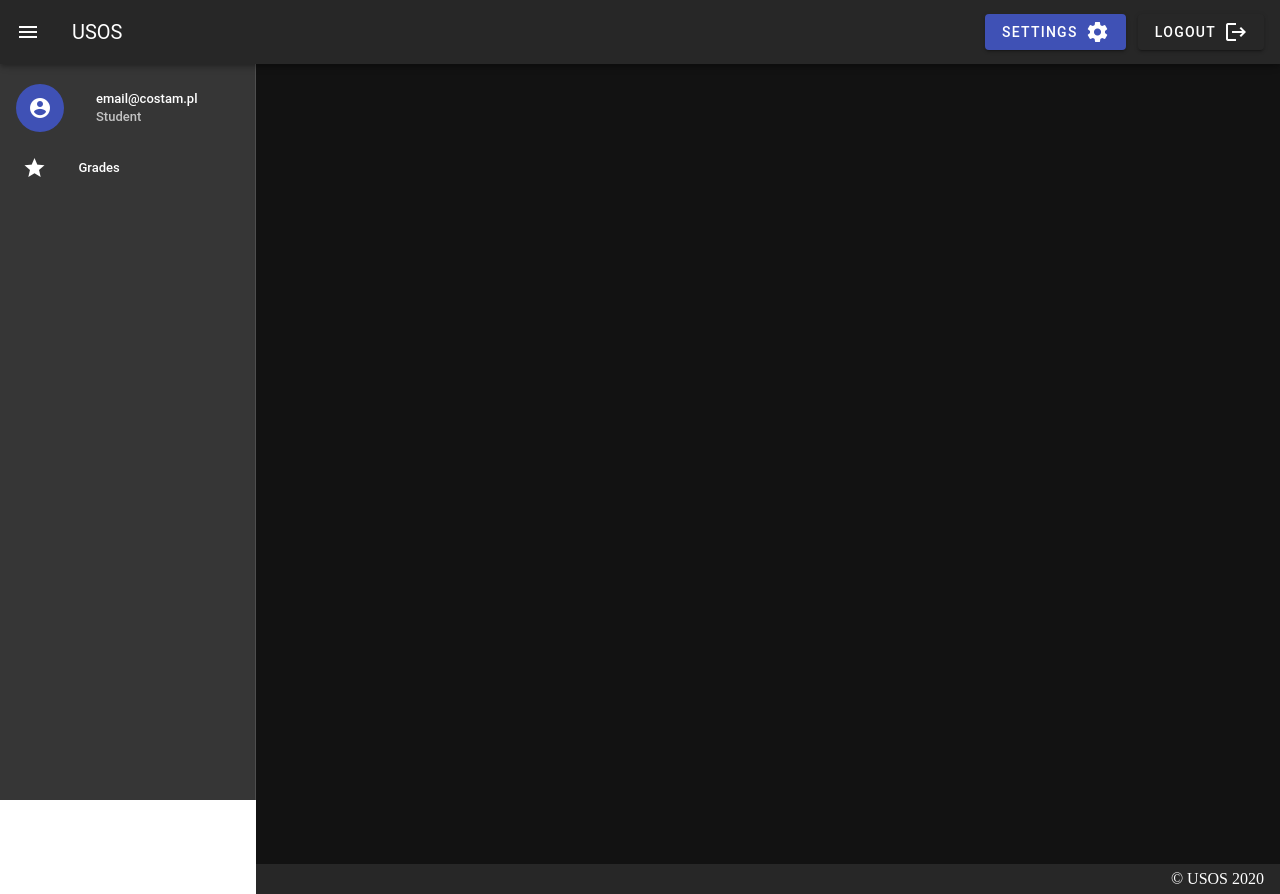
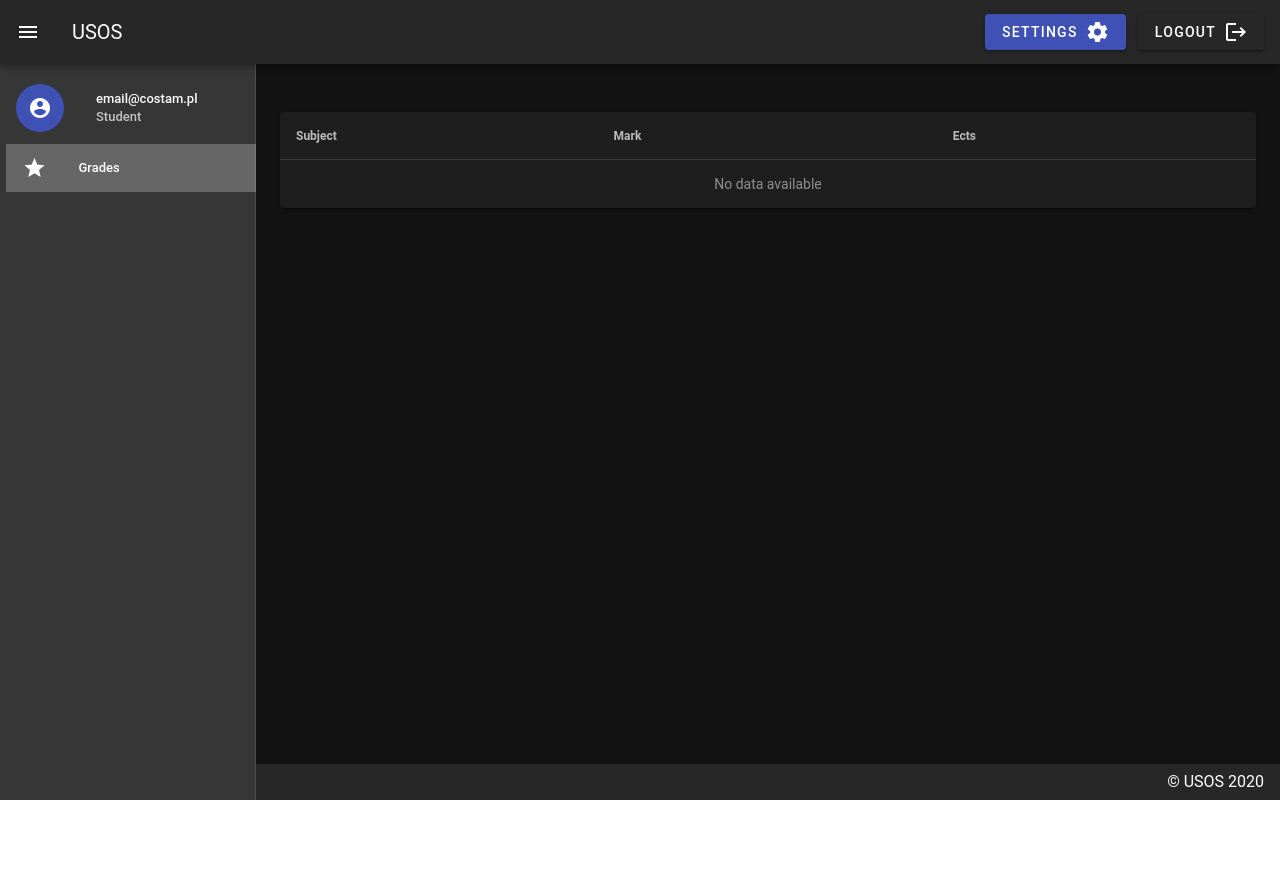
Before and after one commit to cherro0125/usos_frontend, a Vue app: page /grades in a window 1280 px wide. After the commit the page ends 800 px from the top, so only its background shows below. Built offline with nearby package versions, Linux system fonts and the light colour scheme; a small style sheet from the web is missing.

Commit message:
Grades page view, set up router

```diff
--- a/src/App.vue
+++ b/src/App.vue
@@ -1,8 +1,11 @@
 <template>
-  <v-content>
+  <v-app>
     <Header></Header>
+    <v-content>
+      <router-view></router-view>
+    </v-content>
     <Footer></Footer>
-  </v-content>
+  </v-app>
 </template>
 
 <script>
--- /dev/null
+++ b/src/components/Grades/Grades.vue
@@ -0,0 +1,19 @@
+<template>
+  <v-container>
+    <GradesTable></GradesTable>
+  </v-container>
+</template>
+
+<script>
+import GradesTable from "./GradesTable/GradesTable";
+
+export default {
+  data() {
+    return {};
+  },
+  components: { GradesTable }
+};
+</script>
+
+<style scoped>
+</style>
--- /dev/null
+++ b/src/components/Grades/GradesTable/GradesTable.vue
@@ -0,0 +1,32 @@
+<template>
+  <v-container>
+    <v-data-table
+      hide-default-footer
+      :dark="$vuetify.theme.dark"
+      :headers="headers"
+      class="elevation-1"
+    ></v-data-table>
+  </v-container>
+</template>
+
+<script>
+export default {
+  data() {
+    return {
+      headers: [
+        {
+          text: "Subject",
+          align: "start",
+          sortable: false,
+          value: "name"
+        },
+        { text: "Mark", value: "mark" },
+        { text: "Ects", value: "ects" },
+      ]
+    };
+  }
+};
+</script>
+
+<style scoped>
+</style>
--- a/src/components/Header/Header.vue
+++ b/src/components/Header/Header.vue
@@ -1,32 +1,32 @@
 <template>
-  <v-app>
+  <v-container>
     <v-app-bar app clipped-left :dark="$vuetify.theme.dark">
       <v-app-bar-nav-icon @click.stop="drawer = !drawer"></v-app-bar-nav-icon>
       <v-toolbar-title>USOS</v-toolbar-title>
       <v-spacer></v-spacer>
       <DropdownMenu :dropdownMenu.sync="dropdownMenu"></DropdownMenu>
       <v-btn class="ml-3">
-				<span>LogOut</span>
+        <span>LogOut</span>
         <v-icon class="ml-2">logout</v-icon>
       </v-btn>
     </v-app-bar>
     <NavigationMenu :drawer.sync="drawer"></NavigationMenu>
-  </v-app>
+  </v-container>
 </template>
 
 <script>
 import NavigationMenu from "../NavigationMenu/NavigationMenu";
-import DropdownMenu from "../DropdownMenu/DropdownMenu"
+import DropdownMenu from "../DropdownMenu/DropdownMenu";
 export default {
   data() {
     return {
-			drawer: true,
-			dropdownMenu: false
+      drawer: true,
+      dropdownMenu: false
     };
   },
   components: {
-		NavigationMenu,
-		DropdownMenu
+    NavigationMenu,
+    DropdownMenu
   }
 };
 </script>
--- a/src/components/NavigationMenu/NavigationMenu.vue
+++ b/src/components/NavigationMenu/NavigationMenu.vue
@@ -12,7 +12,7 @@
           <v-list-item-subtitle>Student</v-list-item-subtitle>
         </v-list-item-content>
       </v-list-item>
-      <v-list-item class="list-items">
+      <v-list-item class="list-items" link to="/grades">
         <v-list-item-action>
           <v-icon>grade</v-icon>
         </v-list-item-action>
@@ -36,6 +36,11 @@ export default {
         this.$emit("update:drawer", this.showDrawer);
       }
     }
+  },
+  methods: {
+    test() {
+      console.log("test")
+    }
   }
 };
 </script>
--- a/src/main.js
+++ b/src/main.js
@@ -1,6 +1,7 @@
 import Vue from 'vue'
 import App from './App.vue'
 import vuetify from './plugins/vuetify';
+import router from './router';
 import 'roboto-fontface/css/roboto/roboto-fontface.css'
 import '@mdi/font/css/materialdesignicons.css'
 
@@ -8,5 +9,6 @@ Vue.config.productionTip = false
 
 new Vue({
   vuetify,
+  router,
   render: h => h(App)
 }).$mount('#app')
--- /dev/null
+++ b/src/router.js
@@ -0,0 +1,17 @@
+import Vue from 'vue';
+import Router from 'vue-router';
+import Grades from './components/Grades/Grades';
+
+Vue.use(Router);
+
+const router = new Router({
+    mode: 'history',
+    routes: [
+        {
+            path: '/grades',
+            component: Grades
+        },
+    ]
+});
+
+export default router;
```
